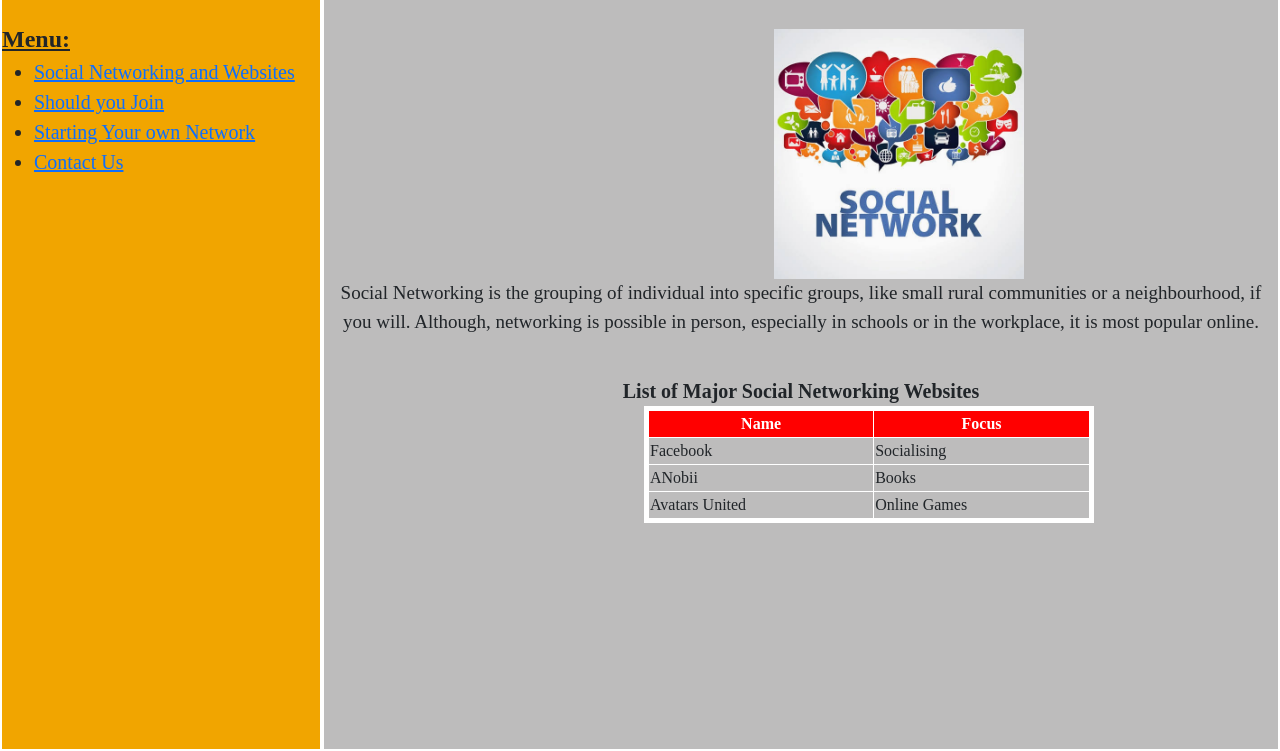
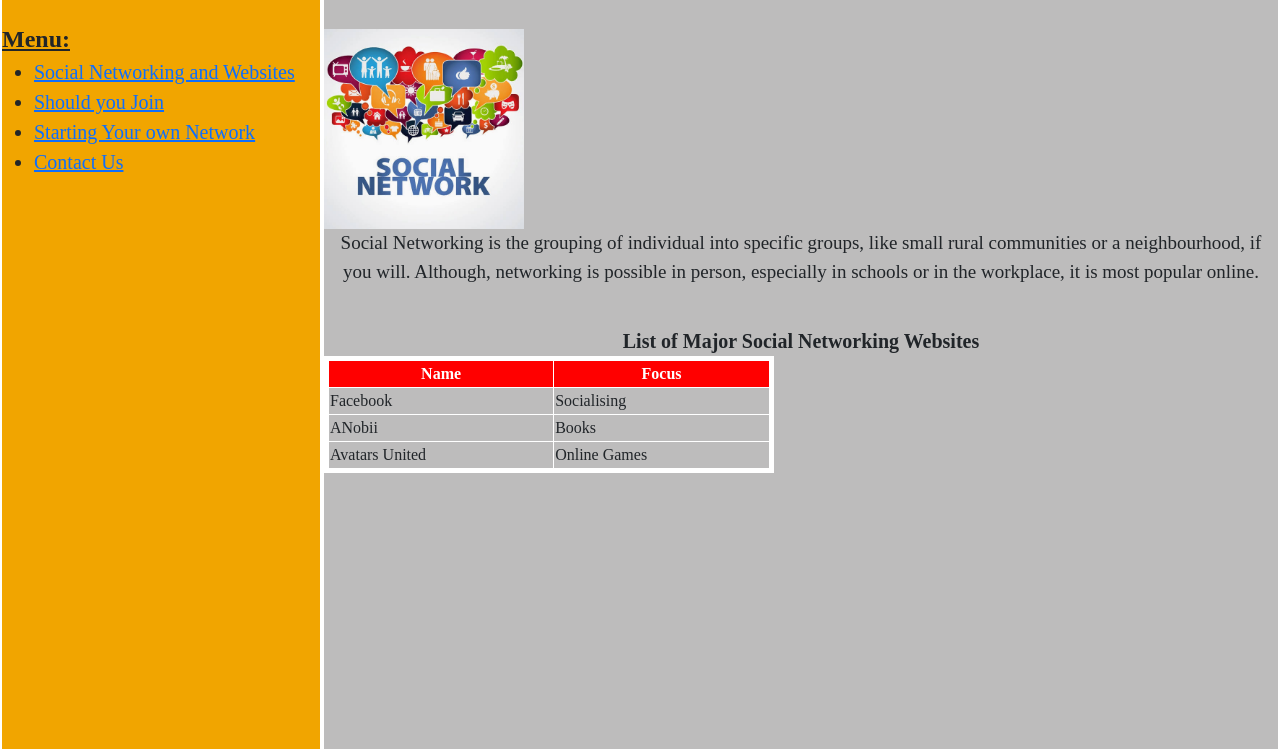
Before and after one commit to daboy213/work, a plain HTML site: page website/index.html in a window 1280 px wide. Shown: the part 53-804 px from the top of the page. Drawn offline with nearby package versions, Linux system fonts and the light colour scheme.

Commit message:
Update index.html

```diff
--- a/website/index.html
+++ b/website/index.html
@@ -26,12 +26,13 @@
         <div class="grey-div">
             <h1 class="header-text">What is Social Networking</h1>
             <br>
-            <img src="img.jpeg" width="250px" height="250px" style="margin-left: 450px;">
-
+            <div   class="image">
+            <img src="img.jpeg" width="200px" height="200px">
+          </div>
             <p class="text">Social Networking is the grouping of individual into specific groups, like small rural communities or a neighbourhood, if you will. Although, networking is possible in person, especially in schools or in the workplace, it is most popular online.</p>
             <br>
             <p style="font-size: 20px;text-align: center;margin-bottom: 0;"><b >List of Major Social Networking Websites</b></p>
-            <table border="5" bordercolor="white" width="450px" style="margin-left: 20em;" >
+            <table border="5" bordercolor="white" width="450px" class="center" >
                 <tr>
                   <th class="table-con-red">Name</th>
                   <th class="table-con-red">Focus</th>
```
